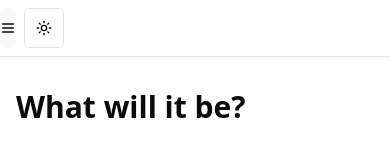
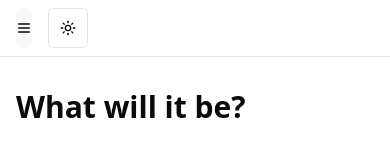
Before and after one commit to coquettte/meth.to-react, a React (Vite) app: page / in a window 390 px wide. Shown: the top 147 px of the page. Built offline with nearby package versions, Linux system fonts and the light colour scheme.

Commit message:
moved burger menu to the right a bit

```diff
--- a/src/components/Header.tsx
+++ b/src/components/Header.tsx
@@ -33,7 +33,7 @@ export function ModernHeader() {
                 </div>
                 <Sheet>
                     <SheetTrigger asChild>
-                        <Button variant="ghost" className="mr-2 px-0 text-base hover:bg-transparent focus-visible:bg-transparent focus-visible:ring-0 focus-visible:ring-offset-0 md:hidden">
+                        <Button variant="ghost" className="ml-4 mr-2 px-0 text-base hover:bg-transparent focus-visible:bg-transparent focus-visible:ring-0 focus-visible:ring-offset-0 md:hidden">
                             <Menu className="h-5 w-5" />
                             <span className="sr-only">Toggle Menu</span>
                         </Button>
@@ -51,7 +51,9 @@ export function ModernHeader() {
                         </nav>
                     </SheetContent>
                 </Sheet>
-                <ThemeToggle />
+                <div className="ml-2">
+                    <ThemeToggle />
+                </div>
             </div>
         </header>
     )
```
